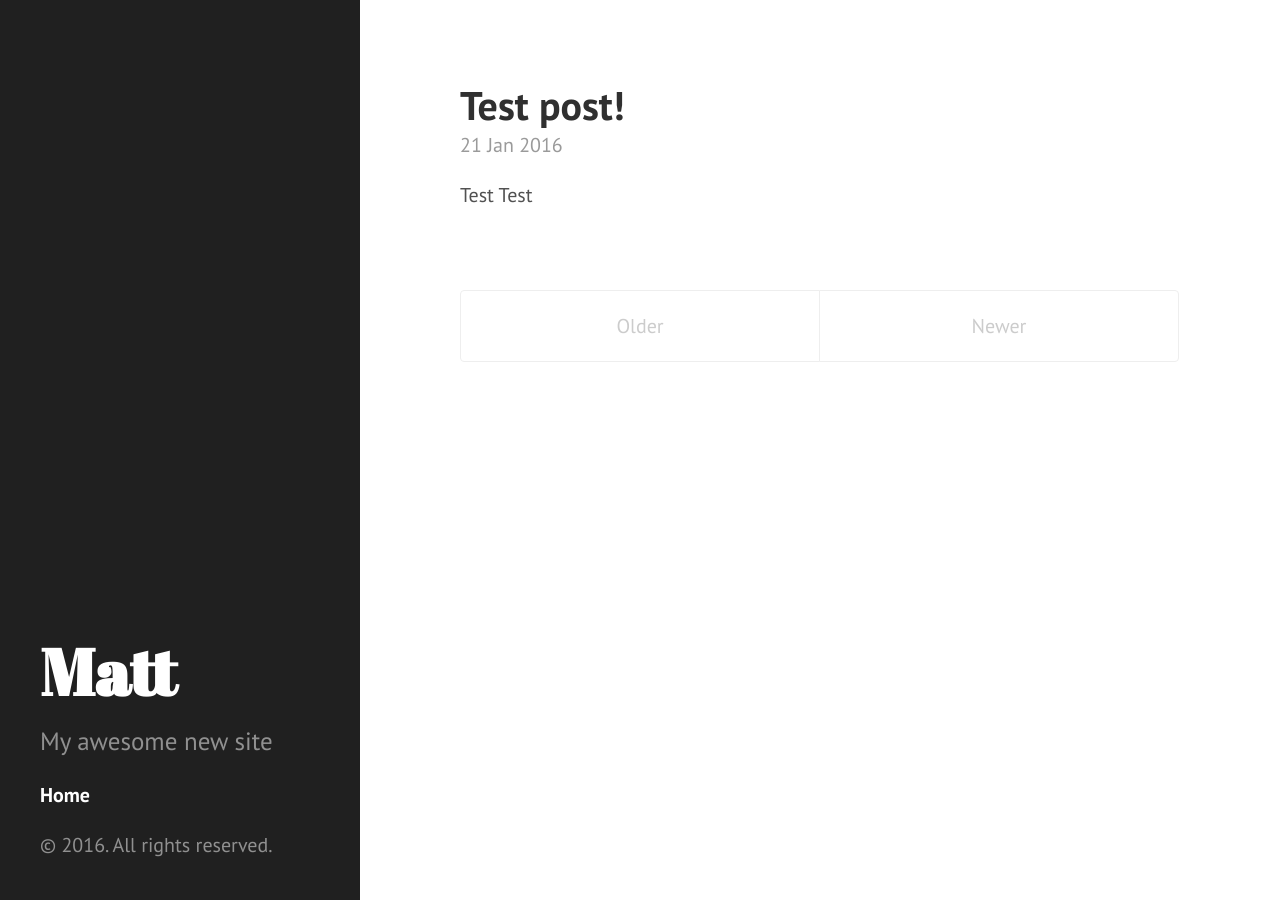
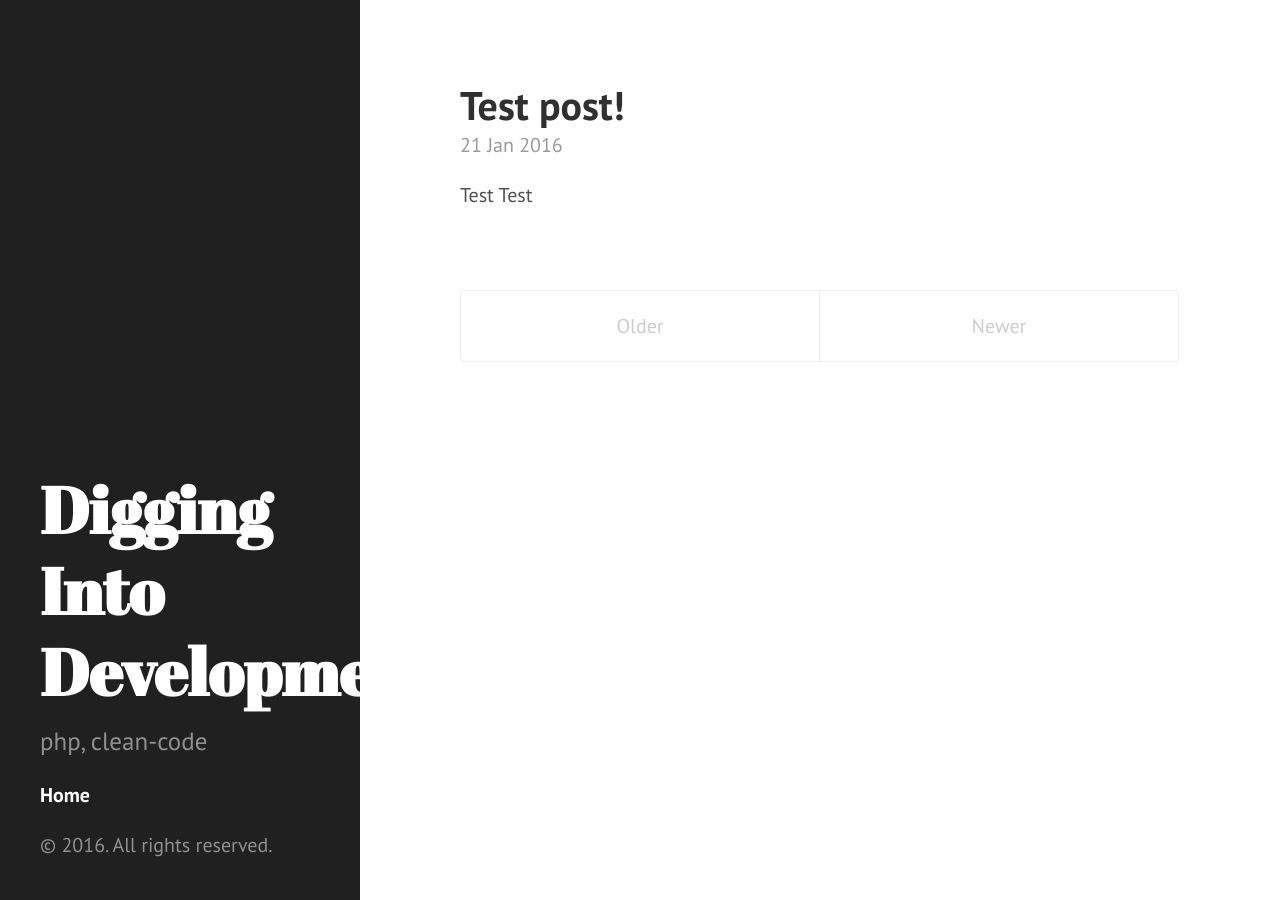
Before and after one commit to MattWohler/MattWohler.github.io, a Jekyll site: the page built from index.html, in a window 1280 px wide. Built offline with Jekyll 4.4.1, drawn with Linux system fonts in a browser that asks for light colours; the list of posts is cut into pages by our own code.

Commit message:
Update config

```diff
--- a/_config.yml
+++ b/_config.yml
@@ -2,7 +2,7 @@ excerpt_separator: ""
 pygments: true
 markdown: kramdown
 url: http://MattWohler.github.io
-title: Matt
-tagline: A log of everyday life
-description: My awesome new site
+title: Digging Into Development
+tagline: php, clean-code
+description: php, clean-code
 paginate: 5
```
